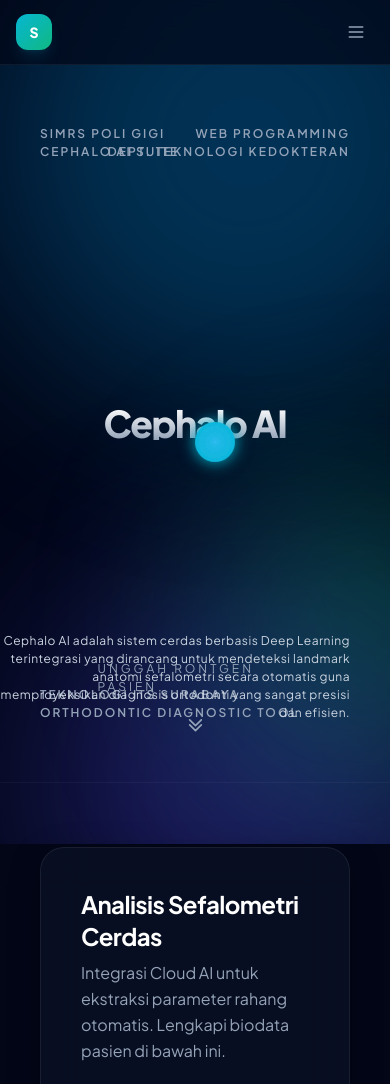
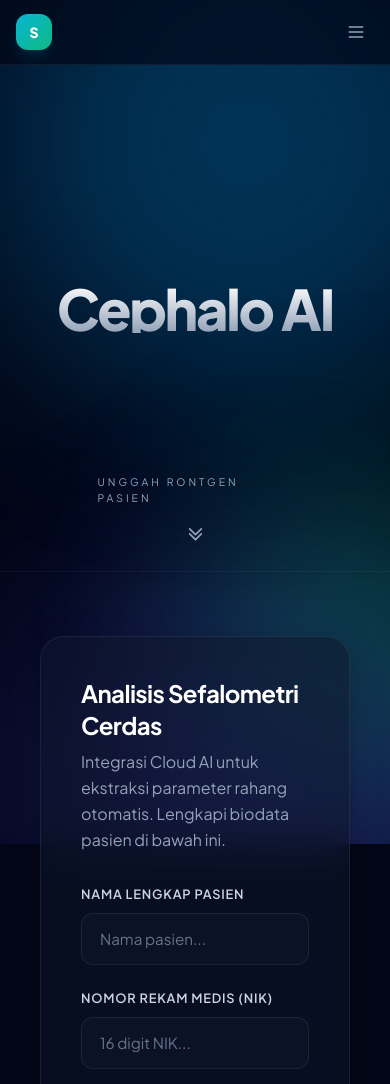
Before and after one commit to AlfaRezZ05/simrs-cephalo, a PHP site: page /predict/cephalo/index.php in a window 390 px wide. Shown: the top 1084 px of the page. Run offline with PHP 8.4, Linux system fonts and the light colour scheme; the visitor is signed in with stand-in values (Sample User, id 1); data that the repository does not hold is empty; some libraries are stand-ins or nearby versions.

Commit message:
fix: disable liquid cursor effects and optimize UI layouts for mobile and tablet devices

```diff
--- a/cephalo/index.php
+++ b/cephalo/index.php
@@ -126,6 +126,28 @@ $pageTitle = 'Poli Gigi — Cephalo AI';
         font-family: inherit;
     }
     .ceph-btn-submit:hover { background: #e0f2fe; transform: translateY(-2px); box-shadow: 0 10px 25px rgba(255, 255, 255, 0.12); }
+
+    /* Mobile and Tablet Media Queries */
+    @media (max-width: 1024px) {
+        .ceph-corner {
+            display: none !important;
+        }
+        .ceph-hero {
+            height: 60vh;
+            padding: 0 20px;
+        }
+        .ceph-title {
+            font-size: 3.5rem;
+            margin-bottom: 20px;
+        }
+        .ceph-scroll {
+            bottom: 20px;
+            font-size: 0.65rem;
+        }
+        .sim-liquid-layer, #blob-container-cephalo {
+            display: none !important;
+        }
+    }
 </style>
 
 <!-- Floating Background Shapes -->
@@ -303,8 +325,9 @@ $pageTitle = 'Poli Gigi — Cephalo AI';
 
     // ── Script Liquid Cursor Effect ──
     const containerBlob = document.getElementById('blob-container-cephalo');
+    const isMobileOrTablet = window.matchMedia("(max-width: 1024px)").matches || ('ontouchstart' in window) || (navigator.maxTouchPoints > 0);
 
-    if(containerBlob) {
+    if(containerBlob && !isMobileOrTablet) {
         const blobstores = [];
         const BLOB_COUNT = 15;
         for(let i=0; i<BLOB_COUNT; i++) {
```
Also changed, not shown: cephalo/result.php (+12 -1 lines).
